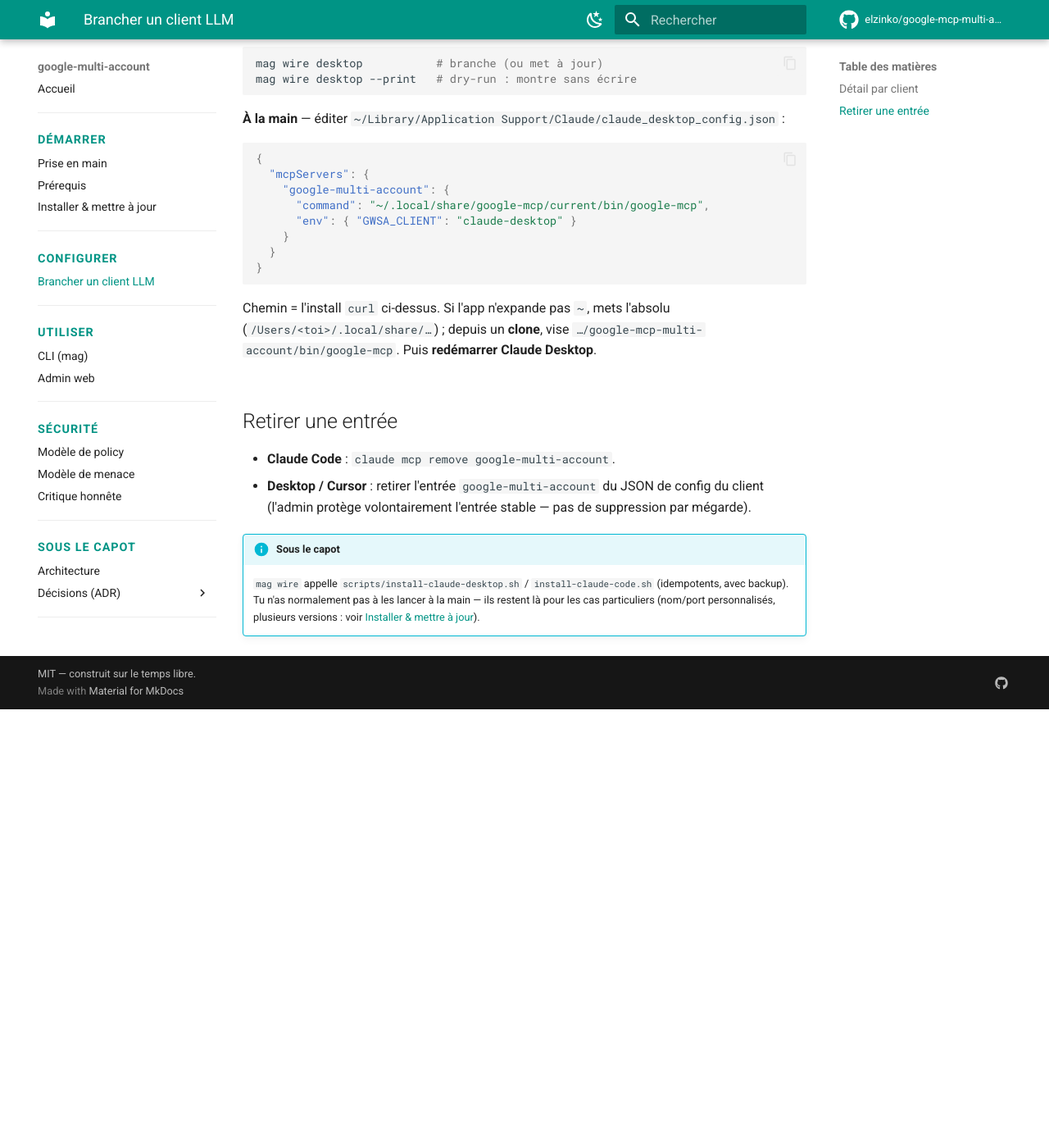
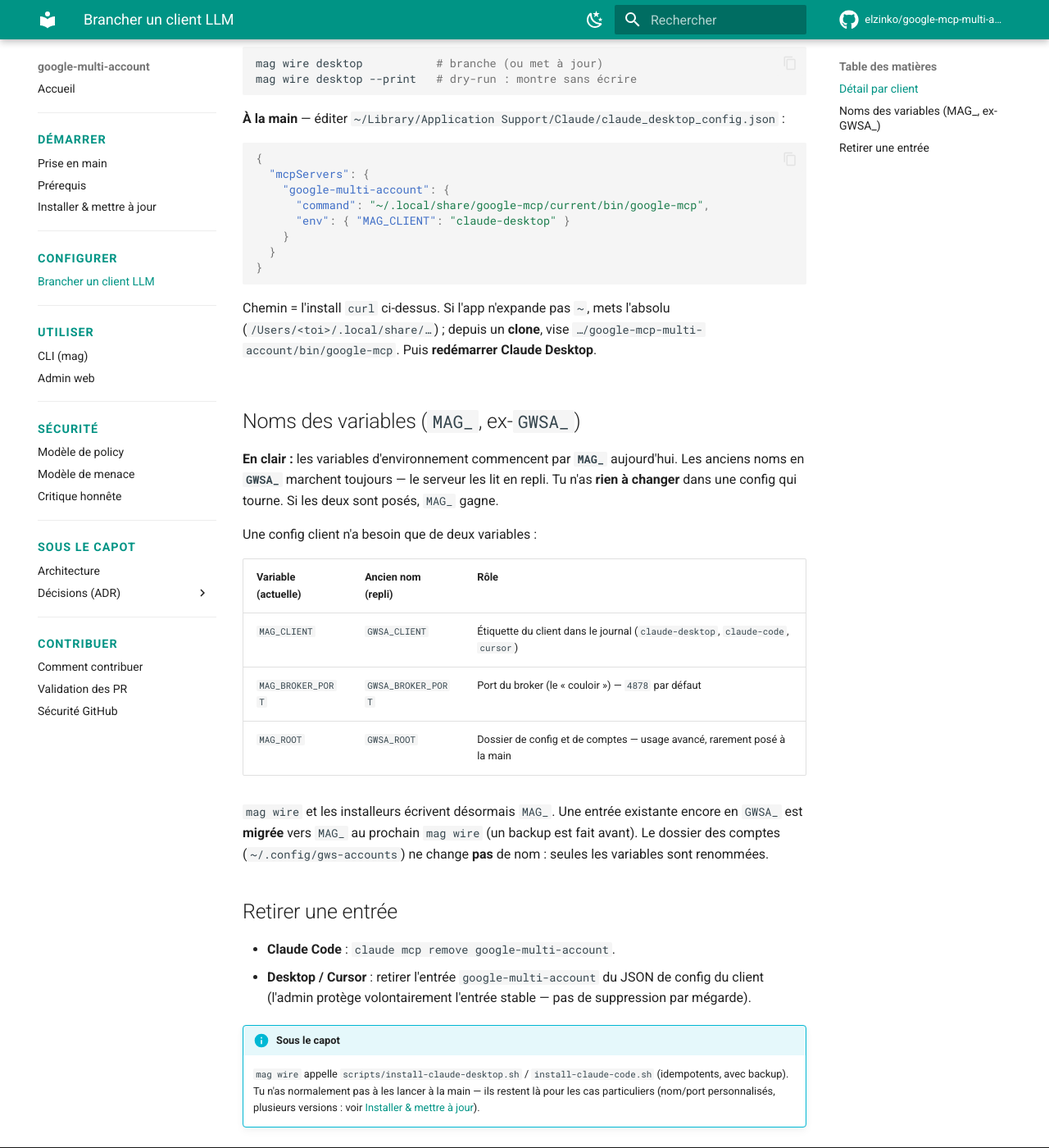
Before and after one commit to elzinko/google-mcp-multi-account, an MkDocs documentation site: the page built from docs/configurer-client.md, in a window 1280 px wide and 1400 px high, scrolled down 793 px. Shown: the whole window at 82% size. Built offline with MkDocs 1.6.1 and Material for MkDocs 9.7.7, drawn with Linux system fonts in a browser that asks for light colours; comment, search, counter and statistics services are not loaded; before the commit the page ends 1658 px from its top, so only the background shows below that; some of the changed text lies outside the part shown.

Commit message:
feat(install): émettre MAG_ dans les configs clients + doc carte des noms — lot 4
Les installeurs et `mag wire` écrivent désormais MAG_CLIENT / MAG_BROKER_PORT :
- install-claude-code.sh : --env MAG_… ; détection MAG_ (une entrée legacy GWSA_
  n'est plus vue « à jour » → re-branchée en MAG_) ;
- install-claude-desktop.sh : entrée JSON en MAG_ ; rival_port lit MAG_/GWSA_ ;
  une entrée legacy correcte est migrée vers MAG_ (backup, écriture atomique) ;
- install.sh : drapeaux utilisateur bi-nom (MAG_WIRE, MAG_ALLOW_NO_GWS,
  MAG_CLI_LINK, MAG_DEPLOY_ROOT, MAG_DESKTOP_CONFIG) + aide à jour.

Sûr par construction : le serveur lit les deux noms (lots 1-2), donc rien ne
casse pendant la bascule ; les entrées existantes migrent au prochain `mag wire`
avec un backup. Le dossier gws-accounts (tokens) est inchangé.

Doc : « carte des noms » (MAG_ / ex-GWSA_) dans configurer-client.md, exemples
JSON Desktop/Code/Cursor passés en MAG_.

Reporté (non bloquant, repli en place) : écritures internes gateway→sous-process,
émissions internes bin/mag→python, snippets dev/sandbox, boutons release/CI.
Détaillé dans la fiche.

Tests : +2 (migration legacy GWSA_ → MAG_, Desktop et Code) ; assertions
installeurs mises à jour. 527 réussis.

Co-Authored-By: Claude Opus 4.8 <noreply@anthropic.com>

````diff
--- a/docs/configurer-client.md
+++ b/docs/configurer-client.md
@@ -15,7 +15,7 @@ mag wire all          # les deux — « --print » pour un dry-run
 !!! info "L'installeur ne branche rien par défaut"
     `install.sh` **ne touche aucune config client** : il pose le serveur puis **affiche**
     ces commandes — à toi de les lancer (doctrine « tu tiens chaque porte »). Pour tout
-    brancher pendant l'install : `curl … | bash -s -- --wire` (ou `GWSA_WIRE=1`).
+    brancher pendant l'install : `curl … | bash -s -- --wire` (ou `MAG_WIRE=1`).
 
 !!! note "Pourquoi deux noms ?"
     Le **dépôt** s'appelle `google-mcp-multi-account`, mais le **connecteur** déclaré
@@ -41,7 +41,7 @@ mag wire all          # les deux — « --print » pour un dry-run
       "mcpServers": {
         "google-multi-account": {
           "command": "~/.local/share/google-mcp/current/bin/google-mcp",
-          "env": { "GWSA_CLIENT": "claude-desktop" }
+          "env": { "MAG_CLIENT": "claude-desktop" }
         }
       }
     }
@@ -66,7 +66,7 @@ mag wire all          # les deux — « --print » pour un dry-run
 
     ```bash
     claude mcp add google-multi-account --scope user \
-      --env GWSA_CLIENT=claude-code --env GWSA_BROKER_PORT=4878 \
+      --env MAG_CLIENT=claude-code --env MAG_BROKER_PORT=4878 \
       -- ~/.local/share/google-mcp/current/bin/google-mcp
     ```
 
@@ -83,7 +83,7 @@ mag wire all          # les deux — « --print » pour un dry-run
       "mcpServers": {
         "google-multi-account": {
           "command": "~/.local/share/google-mcp/current/bin/google-mcp",
-          "env": { "GWSA_CLIENT": "cursor" }
+          "env": { "MAG_CLIENT": "cursor" }
         }
       }
     }
@@ -92,6 +92,26 @@ mag wire all          # les deux — « --print » pour un dry-run
     Cursor n'expande pas toujours `~` : si le serveur ne démarre pas, mets le chemin
     **absolu** (`/Users/<toi>/.local/share/google-mcp/current/bin/google-mcp`).
     Depuis un **clone** (contributeurs), vise plutôt `…/google-mcp-multi-account/bin/google-mcp`.
+
+## Noms des variables (`MAG_`, ex-`GWSA_`)
+
+**En clair :** les variables d'environnement commencent par **`MAG_`** aujourd'hui.
+Les anciens noms en **`GWSA_`** marchent toujours — le serveur les lit en repli.
+Tu n'as **rien à changer** dans une config qui tourne. Si les deux sont posés,
+`MAG_` gagne.
+
+Une config client n'a besoin que de deux variables :
+
+| Variable (actuelle) | Ancien nom (repli) | Rôle |
+|---|---|---|
+| `MAG_CLIENT` | `GWSA_CLIENT` | Étiquette du client dans le journal (`claude-desktop`, `claude-code`, `cursor`) |
+| `MAG_BROKER_PORT` | `GWSA_BROKER_PORT` | Port du broker (le « couloir ») — `4878` par défaut |
+| `MAG_ROOT` | `GWSA_ROOT` | Dossier de config et de comptes — usage avancé, rarement posé à la main |
+
+`mag wire` et les installeurs écrivent désormais `MAG_`. Une entrée existante encore
+en `GWSA_` est **migrée** vers `MAG_` au prochain `mag wire` (un backup est fait
+avant). Le dossier des comptes (`~/.config/gws-accounts`) ne change **pas** de nom :
+seules les variables sont renommées.
 
 ## Retirer une entrée
 
````
Also changed, not shown: features/20260912000249823_renommage-gwsa-mag-avec-compat.md (+35 -9 lines), 4 other files.
